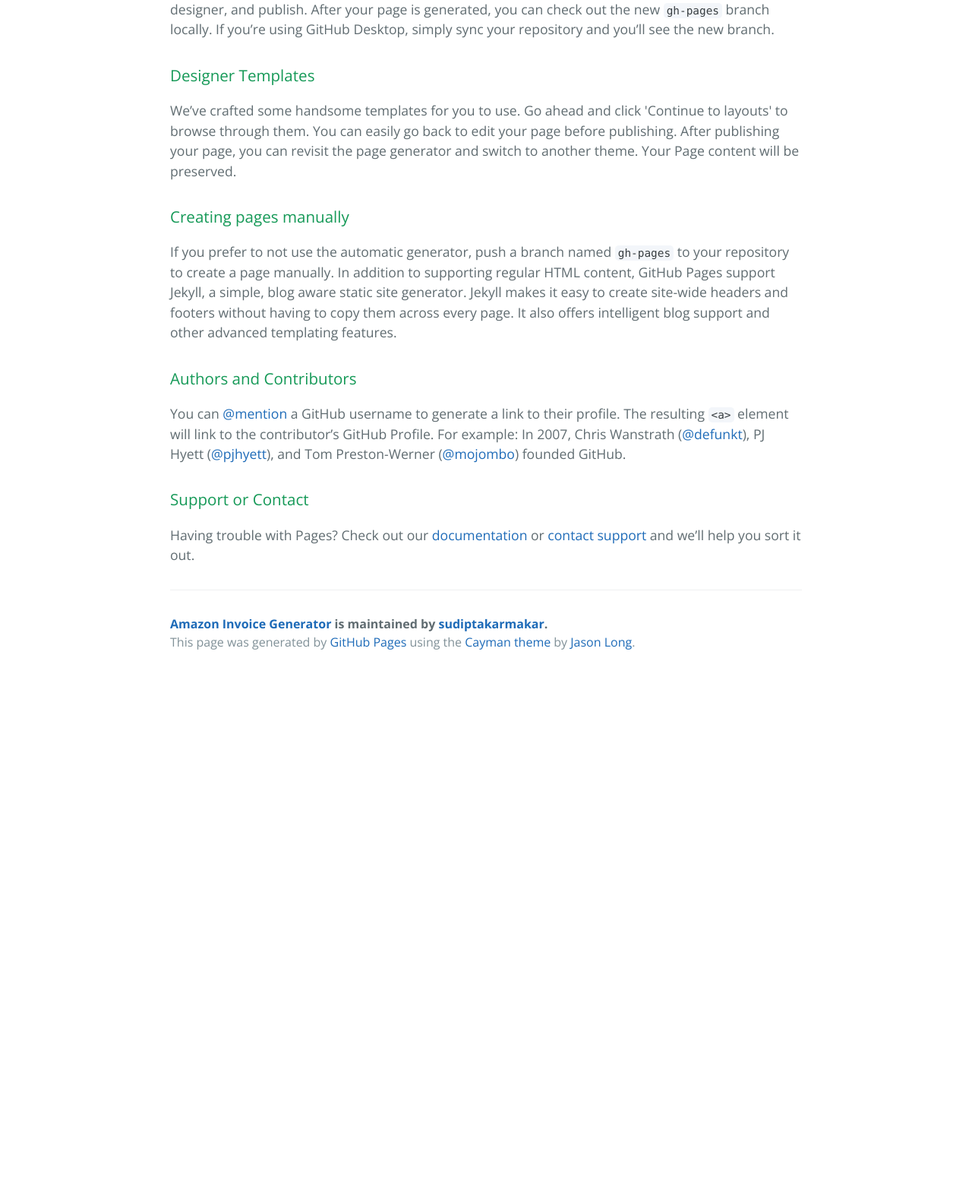
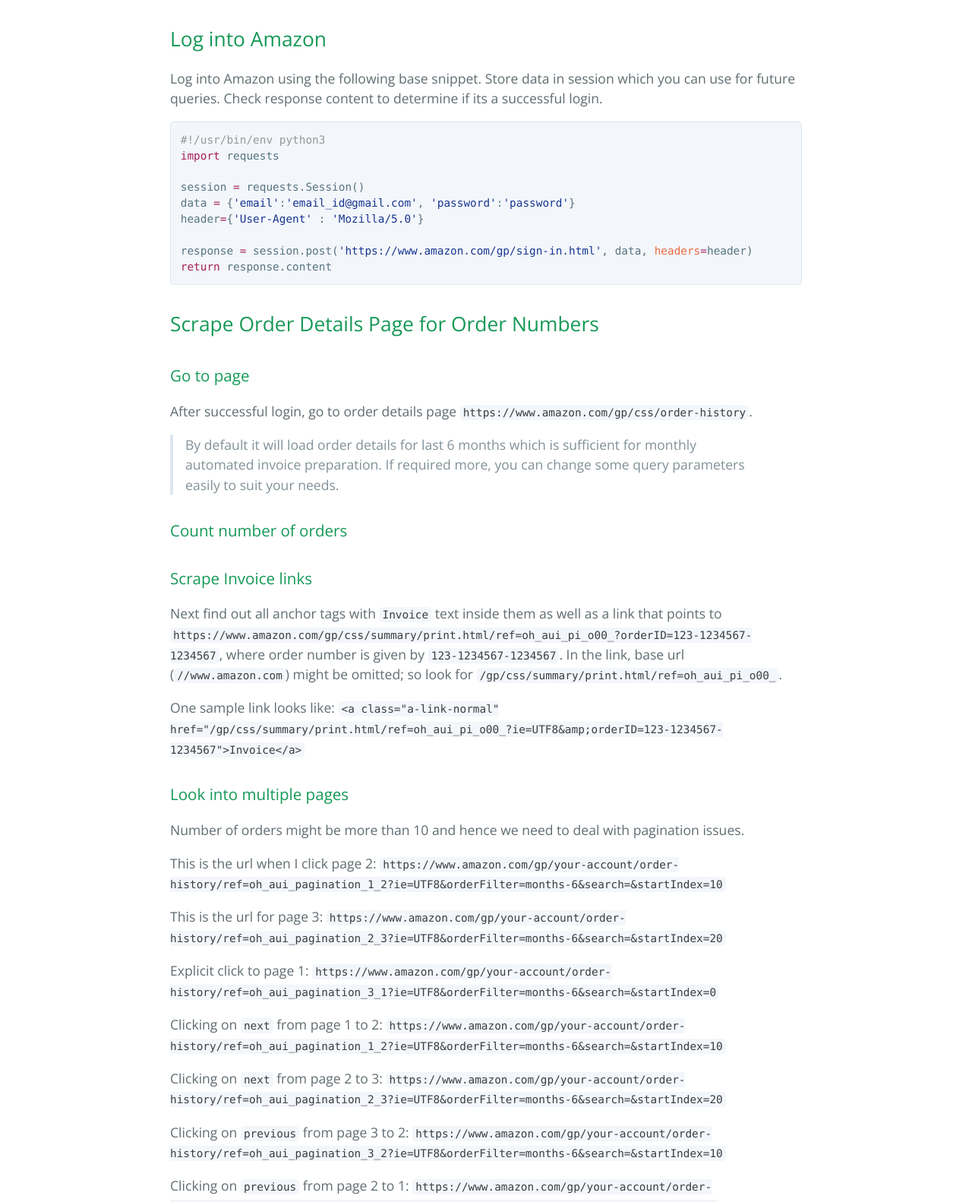
Before and after one commit to sudiptakarmakar/amazon-invoice-scraper, a plain HTML site: page index.html in a window 1280 px wide. Shown: the part 517-2099 px from the top of the page at 76% size. Before the commit the page ends 1406 px from the top, so only its background shows below. Drawn offline with nearby package versions, Linux system fonts and the light colour scheme.

```diff
--- a/index.html
+++ b/index.html
@@ -19,30 +19,94 @@
     </section>
 
     <section class="main-content">
-      <h3>
-<a id="welcome-to-github-pages" class="anchor" href="#welcome-to-github-pages" aria-hidden="true"><span aria-hidden="true" class="octicon octicon-link"></span></a>Welcome to GitHub Pages.</h3>
+      <p></p><h1>
+<a id="amazon-invoice-automation-private-repository" class="anchor" href="#amazon-invoice-automation-private-repository" aria-hidden="true"><span aria-hidden="true" class="octicon octicon-link"></span></a>Amazon Invoice Automation (Private Repository)</h1>
 
-<p>This automatic page generator is the easiest way to create beautiful pages for all of your projects. Author your page content here <a href="https://guides.github.com/features/mastering-markdown/">using GitHub Flavored Markdown</a>, select a template crafted by a designer, and publish. After your page is generated, you can check out the new <code>gh-pages</code> branch locally. If you’re using GitHub Desktop, simply sync your repository and you’ll see the new branch.</p>
+<hr>
+
+<h2>
+<a id="log-into-amazon" class="anchor" href="#log-into-amazon" aria-hidden="true"><span aria-hidden="true" class="octicon octicon-link"></span></a>Log into Amazon</h2>
+
+<p>Log into Amazon using the following base snippet. Store data in session which you can use for future queries. Check response content to determine if its a successful login.</p>
+
+<div class="highlight highlight-source-python"><pre><span class="pl-c">#!/usr/bin/env python3</span>
+<span class="pl-k">import</span> requests
+
+session <span class="pl-k">=</span> requests.Session()
+data <span class="pl-k">=</span> {<span class="pl-s"><span class="pl-pds">'</span>email<span class="pl-pds">'</span></span>:<span class="pl-s"><span class="pl-pds">'</span>email_id@gmail.com<span class="pl-pds">'</span></span>, <span class="pl-s"><span class="pl-pds">'</span>password<span class="pl-pds">'</span></span>:<span class="pl-s"><span class="pl-pds">'</span>password<span class="pl-pds">'</span></span>}
+header<span class="pl-k">=</span>{<span class="pl-s"><span class="pl-pds">'</span>User-Agent<span class="pl-pds">'</span></span> : <span class="pl-s"><span class="pl-pds">'</span>Mozilla/5.0<span class="pl-pds">'</span></span>}
+
+response <span class="pl-k">=</span> session.post(<span class="pl-s"><span class="pl-pds">'</span>https://www.amazon.com/gp/sign-in.html<span class="pl-pds">'</span></span>, data, <span class="pl-v">headers</span><span class="pl-k">=</span>header)
+<span class="pl-k">return</span> response.content</pre></div>
+
+<h2>
+<a id="scrape-order-details-page-for-order-numbers" class="anchor" href="#scrape-order-details-page-for-order-numbers" aria-hidden="true"><span aria-hidden="true" class="octicon octicon-link"></span></a>Scrape Order Details Page for Order Numbers</h2>
 
 <h3>
-<a id="designer-templates" class="anchor" href="#designer-templates" aria-hidden="true"><span aria-hidden="true" class="octicon octicon-link"></span></a>Designer Templates</h3>
+<a id="go-to-page" class="anchor" href="#go-to-page" aria-hidden="true"><span aria-hidden="true" class="octicon octicon-link"></span></a>Go to page</h3>
 
-<p>We’ve crafted some handsome templates for you to use. Go ahead and click 'Continue to layouts' to browse through them. You can easily go back to edit your page before publishing. After publishing your page, you can revisit the page generator and switch to another theme. Your Page content will be preserved.</p>
+<p>After successful login, go to order details page
+<code>https://www.amazon.com/gp/css/order-history</code>.</p>
+
+<blockquote>
+<p>By default it will load order details for last 6 months which is sufficient for monthly automated invoice preparation. If required more, you can change some query parameters easily to suit your needs.</p>
+</blockquote>
 
 <h3>
-<a id="creating-pages-manually" class="anchor" href="#creating-pages-manually" aria-hidden="true"><span aria-hidden="true" class="octicon octicon-link"></span></a>Creating pages manually</h3>
-
-<p>If you prefer to not use the automatic generator, push a branch named <code>gh-pages</code> to your repository to create a page manually. In addition to supporting regular HTML content, GitHub Pages support Jekyll, a simple, blog aware static site generator. Jekyll makes it easy to create site-wide headers and footers without having to copy them across every page. It also offers intelligent blog support and other advanced templating features.</p>
+<a id="count-number-of-orders" class="anchor" href="#count-number-of-orders" aria-hidden="true"><span aria-hidden="true" class="octicon octicon-link"></span></a>Count number of orders</h3>
 
 <h3>
-<a id="authors-and-contributors" class="anchor" href="#authors-and-contributors" aria-hidden="true"><span aria-hidden="true" class="octicon octicon-link"></span></a>Authors and Contributors</h3>
+<a id="scrape-invoice-links" class="anchor" href="#scrape-invoice-links" aria-hidden="true"><span aria-hidden="true" class="octicon octicon-link"></span></a>Scrape Invoice links</h3>
 
-<p>You can <a href="https://help.github.com/articles/basic-writing-and-formatting-syntax/#mentioning-users-and-teams" class="user-mention">@mention</a> a GitHub username to generate a link to their profile. The resulting <code>&lt;a&gt;</code> element will link to the contributor’s GitHub Profile. For example: In 2007, Chris Wanstrath (<a href="https://github.com/defunkt" class="user-mention">@defunkt</a>), PJ Hyett (<a href="https://github.com/pjhyett" class="user-mention">@pjhyett</a>), and Tom Preston-Werner (<a href="https://github.com/mojombo" class="user-mention">@mojombo</a>) founded GitHub.</p>
+<p>Next find out all anchor tags with <code>Invoice</code> text inside them as well as a link that points to <code>https://www.amazon.com/gp/css/summary/print.html/ref=oh_aui_pi_o00_?orderID=123-1234567-1234567</code>, where order number is given by <code>123-1234567-1234567</code>. In the link, base url (<code>//www.amazon.com</code>) might be omitted; so look for <code>/gp/css/summary/print.html/ref=oh_aui_pi_o00_</code>.</p>
+
+<p>One sample link looks like: <code>&lt;a class="a-link-normal" href="/gp/css/summary/print.html/ref=oh_aui_pi_o00_?ie=UTF8&amp;amp;orderID=123-1234567-1234567"&gt;Invoice&lt;/a&gt;</code></p>
 
 <h3>
-<a id="support-or-contact" class="anchor" href="#support-or-contact" aria-hidden="true"><span aria-hidden="true" class="octicon octicon-link"></span></a>Support or Contact</h3>
+<a id="look-into-multiple-pages" class="anchor" href="#look-into-multiple-pages" aria-hidden="true"><span aria-hidden="true" class="octicon octicon-link"></span></a>Look into multiple pages</h3>
 
-<p>Having trouble with Pages? Check out our <a href="https://help.github.com/pages">documentation</a> or <a href="https://github.com/contact">contact support</a> and we’ll help you sort it out.</p>
+<p>Number of orders might be more than 10 and hence we need to deal with pagination issues.</p>
+
+<p>This is the url when I click page 2: <code>https://www.amazon.com/gp/your-account/order-history/ref=oh_aui_pagination_1_2?ie=UTF8&amp;orderFilter=months-6&amp;search=&amp;startIndex=10</code></p>
+
+<p>This is the url for page 3: <code>https://www.amazon.com/gp/your-account/order-history/ref=oh_aui_pagination_2_3?ie=UTF8&amp;orderFilter=months-6&amp;search=&amp;startIndex=20</code></p>
+
+<p>Explicit click to page 1: <code>https://www.amazon.com/gp/your-account/order-history/ref=oh_aui_pagination_3_1?ie=UTF8&amp;orderFilter=months-6&amp;search=&amp;startIndex=0</code></p>
+
+<p>Clicking on <code>next</code> from page 1 to 2: <code>https://www.amazon.com/gp/your-account/order-history/ref=oh_aui_pagination_1_2?ie=UTF8&amp;orderFilter=months-6&amp;search=&amp;startIndex=10</code></p>
+
+<p>Clicking on <code>next</code> from page 2 to 3: <code>https://www.amazon.com/gp/your-account/order-history/ref=oh_aui_pagination_2_3?ie=UTF8&amp;orderFilter=months-6&amp;search=&amp;startIndex=20</code></p>
+
+<p>Clicking on <code>previous</code> from page 3 to 2: <code>https://www.amazon.com/gp/your-account/order-history/ref=oh_aui_pagination_3_2?ie=UTF8&amp;orderFilter=months-6&amp;search=&amp;startIndex=10</code></p>
+
+<p>Clicking on <code>previous</code> from page 2 to 1: <code>https://www.amazon.com/gp/your-account/order-history/ref=oh_aui_pagination_2_1?ie=UTF8&amp;orderFilter=months-6&amp;search=&amp;startIndex=0</code></p>
+
+<p>Scrape invoices (order numbers and corresponding links) till you hit the total invoice number found on first <code>order history</code> page all while discarding duplicate entries.</p>
+
+<h2>
+<a id="go-to-order-invoice-page" class="anchor" href="#go-to-order-invoice-page" aria-hidden="true"><span aria-hidden="true" class="octicon octicon-link"></span></a>Go to order invoice page</h2>
+
+<p>Next, using the already stored <code>requests.Session</code> go to the invoice urls one by one. Sample url: <code>https://www.amazon.com/gp/css/summary/print.html/ref=oh_aui_pi_o00_?orderID=123-1234567-1234567</code></p>
+
+<div class="highlight highlight-source-python"><pre>invoice_url <span class="pl-k">=</span> <span class="pl-s"><span class="pl-pds">'</span>https://www.amazon.com/gp/css/summary/print.html/ref=oh_aui_pi_o00_?orderID=123-1234567-1234567<span class="pl-pds">'</span></span>
+response <span class="pl-k">=</span> session.post(invoice_url, data, <span class="pl-v">headers</span><span class="pl-k">=</span>header)
+
+<span class="pl-k">return</span> response.content</pre></div>
+
+<h2>
+<a id="print-the-invoices" class="anchor" href="#print-the-invoices" aria-hidden="true"><span aria-hidden="true" class="octicon octicon-link"></span></a>Print the Invoices</h2>
+
+<p>You already have the response content or, the html content returned by amazon for that particular order number. Simply use that with the help of <code>pdfkit</code> to save file as a pdf with possibly the order number as part of filename.</p>
+
+<div class="highlight highlight-source-python"><pre><span class="pl-k">import</span> pdfkit
+
+order_id <span class="pl-k">=</span> <span class="pl-s"><span class="pl-pds">'</span>123-1234567-1234567<span class="pl-pds">'</span></span>
+pdf_file <span class="pl-k">=</span> <span class="pl-s"><span class="pl-pds">'</span>invoice_<span class="pl-pds">'</span></span> <span class="pl-k">+</span> <span class="pl-c1">str</span>(order_id) <span class="pl-k">+</span> <span class="pl-s"><span class="pl-pds">'</span>.pdf<span class="pl-pds">'</span></span>
+html_content <span class="pl-k">=</span> response.content
+
+<span class="pl-c"># pdfkit.from_url('http://amazon.com/...', pdf_file)</span>
+<span class="pl-c"># pdfkit.from_file('test.html', pdf_file)</span>
+pdfkit.from_string(html_content, pdf_file)</pre></div>
 
       <footer class="site-footer">
         <span class="site-footer-owner"><a href="https://github.com/sudiptakarmakar/amazon-invoice-scraper">Amazon Invoice Generator</a> is maintained by <a href="https://github.com/sudiptakarmakar">sudiptakarmakar</a>.</span>
```
Also changed, not shown: params.json (+1 -1 lines).
